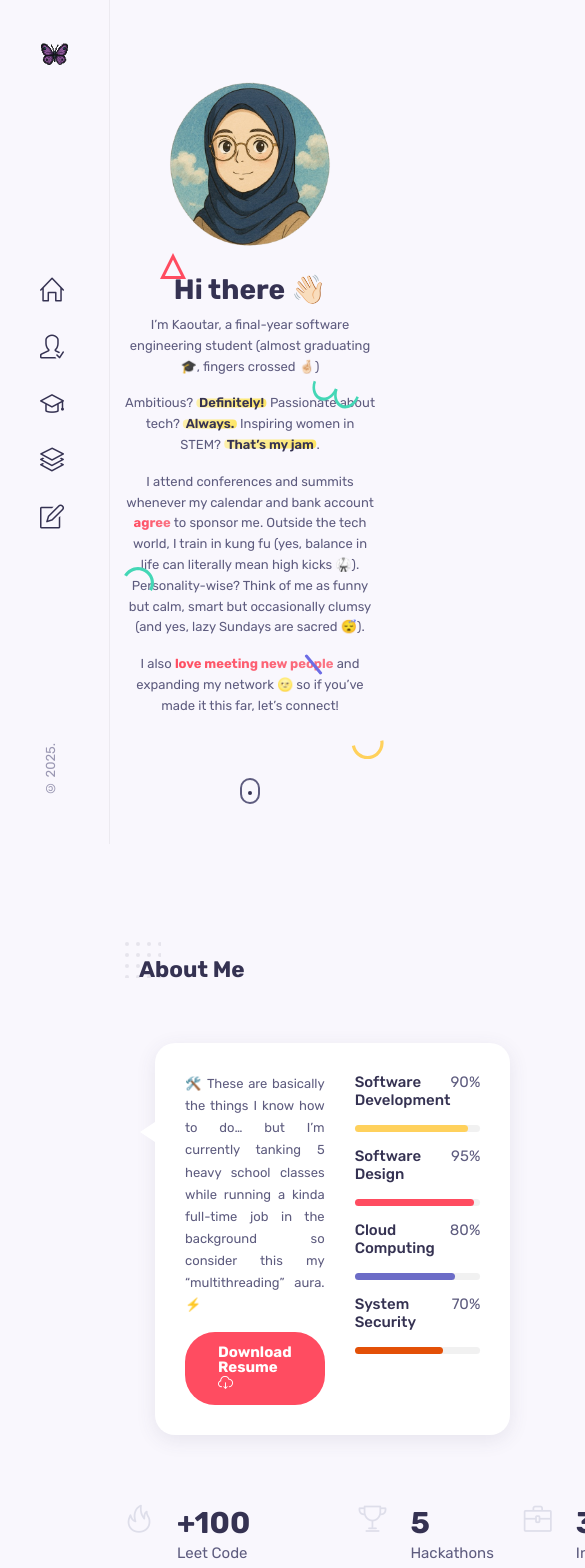
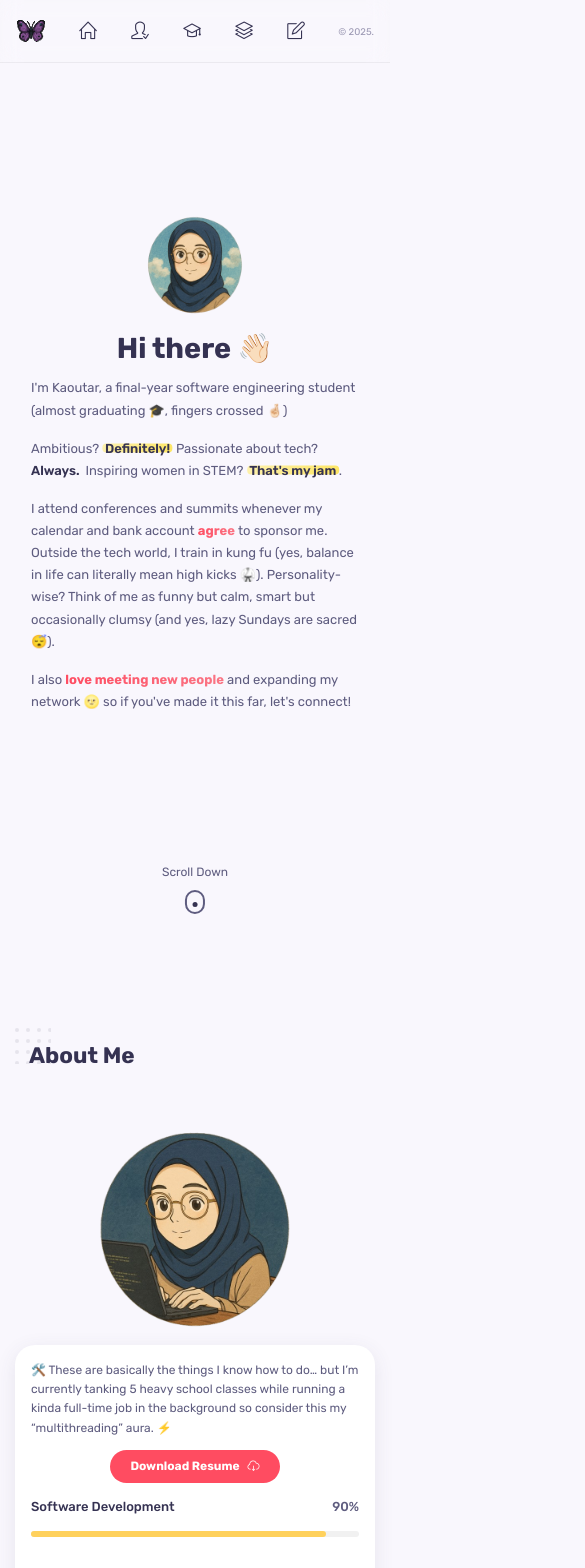
Before and after one commit to kaoutarell/PortfolioKaoutarCodes, a Next.js app: page / in a window 390 px wide. Shown: the top 1568 px of the page, 585 px wide, since content can reach past the window. Built offline with nearby package versions, Linux system fonts and the light colour scheme.

Commit message:
[fix] responsiveness issue fixed for home + sidebar

```diff
--- a/src/app/page.js
+++ b/src/app/page.js
@@ -19,7 +19,7 @@ export default function Page() {
         {/* <Services /> */}
         <Resume />
         <Portfolio />
-        <Pricing />
+        {/* <Pricing /> */}
         <Testimonials />
         <Blog />
         {/* <Contact /> */}
--- a/src/components/about/about.css
+++ b/src/components/about/about.css
@@ -1,6 +1,14 @@
+/* Desktop Styles */
 .about__container {
   grid-template-columns: 3fr 9fr;
   column-gap: 1.875rem;
+}
+
+.about__img {
+  width: 100%;
+  height: auto;
+  border-radius: var(--border-radius);
+  object-fit: cover;
 }
 
 .about__data {
@@ -30,9 +38,17 @@
   margin-bottom: 1rem;
   text-align: justify;
   font-size: var(--small-font-size);
+  line-height: 1.6;
 }
 
-.about__skilss {
+.about__info .btn {
+  display: inline-flex;
+  align-items: center;
+  gap: 0.5rem;
+  white-space: nowrap;
+}
+
+.about__skills {
   row-gap: 1.25rem;
 }
 
@@ -40,6 +56,7 @@
   display: flex;
   justify-content: space-between;
   margin-bottom: 1rem;
+  align-items: center;
 }
 
 .skills__name {
@@ -49,6 +66,7 @@
 
 .skills__number {
   line-height: 1.2;
+  font-weight: var(--font-medium);
 }
 
 .skills__bar,
@@ -56,7 +74,6 @@
   height: 7px;
   border-radius: 0.25rem;
   margin-bottom: 15px;
-  /* added */
 }
 
 .skills__bar {
@@ -66,6 +83,7 @@
 .skills__percentage {
   display: block;
   background-color: var(--first-color);
+  transition: width 0.3s ease;
 }
 
 .development {
@@ -97,13 +115,211 @@
 .about__box {
   display: flex;
   column-gap: 1.5rem;
+  align-items: center;
+  padding: 1rem;
+  background-color: var(--container-color);
+  border-radius: var(--border-radius);
+  transition: transform 0.3s ease;
+}
+
+.about__box:hover {
+  transform: translateY(-5px);
 }
 
 .about__icon {
   font-size: var(--h1-font-size);
   color: #dedeea;
+  flex-shrink: 0;
 }
 
 .about__title {
   font-size: 1.875rem;
+  margin-bottom: 0.25rem;
+  font-weight: var(--font-bold);
 }
+
+.about__subtitles {
+  font-size: var(--small-font-size);
+  color: var(--text-color-light);
+  line-height: 1.2;
+}
+
+/* Tablet Styles */
+@media screen and (max-width: 1024px) {
+  .about__container {
+    grid-template-columns: 1fr;
+    row-gap: 2rem;
+    text-align: center;
+  }
+
+  .about__img {
+    max-width: 300px;
+    margin: 0 auto;
+  }
+
+  .about__data {
+    padding: 1.5rem;
+    grid-template-columns: 1fr;
+    row-gap: 1.5rem;
+  }
+
+  .about__data::before {
+    display: none;
+  }
+
+  .about__boxes {
+    grid-template-columns: repeat(2, 1fr);
+    column-gap: 1.5rem;
+    row-gap: 1.5rem;
+    margin-top: 3rem;
+  }
+
+  .about__box {
+    flex-direction: column;
+    text-align: center;
+    padding: 1.5rem;
+    row-gap: 1rem;
+  }
+
+  .about__icon {
+    font-size: 2.5rem;
+  }
+}
+
+/* Mobile Styles */
+@media screen and (max-width: 768px) {
+  .about__container {
+    row-gap: 1.5rem;
+  }
+
+  .about__img {
+    max-width: 250px;
+  }
+
+  .about__data {
+    padding: 1.25rem;
+    row-gap: 1.25rem;
+  }
+
+  .about__description {
+    text-align: left;
+    font-size: var(--smaller-font-size);
+  }
+
+  .about__info {
+    text-align: center;
+  }
+
+  .about__info .btn {
+    font-size: var(--small-font-size);
+    padding: 0.75rem 1.5rem;
+  }
+
+  .skills__name {
+    font-size: var(--small-font-size);
+  }
+
+  .skills__number {
+    font-size: var(--small-font-size);
+  }
+
+  .about__boxes {
+    grid-template-columns: 1fr;
+    row-gap: 1rem;
+    margin-top: 2rem;
+  }
+
+  .about__box {
+    flex-direction: row;
+    text-align: left;
+    padding: 1rem;
+    column-gap: 1rem;
+  }
+
+  .about__icon {
+    font-size: 2rem;
+  }
+
+  .about__title {
+    font-size: 1.5rem;
+  }
+
+  .about__subtitles {
+    font-size: var(--smaller-font-size);
+  }
+}
+
+/* Extra Small Mobile */
+@media screen and (max-width: 480px) {
+  .about__container {
+    row-gap: 1rem;
+  }
+
+  .about__img {
+    max-width: 200px;
+  }
+
+  .about__data {
+    padding: 1rem;
+    row-gap: 1rem;
+  }
+
+  .about__description {
+    font-size: var(--smaller-font-size);
+    margin-bottom: 0.75rem;
+  }
+
+  .about__info .btn {
+    font-size: var(--smaller-font-size);
+    padding: 0.6rem 1.2rem;
+  }
+
+  .skills__bar {
+    height: 6px;
+  }
+
+  .skills__percentage {
+    height: 6px;
+  }
+
+  .about__boxes {
+    margin-top: 1.5rem;
+  }
+
+  .about__box {
+    padding: 0.75rem;
+    column-gap: 0.75rem;
+  }
+
+  .about__icon {
+    font-size: 1.75rem;
+  }
+
+  .about__title {
+    font-size: 1.25rem;
+  }
+}
+
+/* Landscape Mobile */
+@media screen and (max-height: 500px) and (orientation: landscape) {
+  .about__container {
+    grid-template-columns: 1fr 2fr;
+    column-gap: 2rem;
+  }
+
+  .about__img {
+    max-width: 200px;
+  }
+
+  .about__boxes {
+    grid-template-columns: repeat(4, 1fr);
+    column-gap: 1rem;
+    margin-top: 1.5rem;
+  }
+
+  .about__box {
+    flex-direction: column;
+    text-align: center;
+    padding: 0.75rem;
+  }
+}
--- a/src/components/home/Home.jsx
+++ b/src/components/home/Home.jsx
@@ -2,7 +2,6 @@ import React from "react";
 import "./home.css";
 import HeaderSocials from "./HeaderSocials";
 import ScrollDown from "./ScrollDown";
-import Shapes from "./Shapes";
 
 const Home = () => {
   return (
@@ -10,14 +9,14 @@ const Home = () => {
       <div className="intro">
         <img src="/assets/my_avatar.png" alt="" className="home__img" />
         <h1 className="home__name">Hi there 👋🏻</h1>
-        <span className="home__education ">
-          I’m Kaoutar, a final-year software engineering student (almost
+        <span className="home__education">
+          I'm Kaoutar, a final-year software engineering student (almost
           graduating 🎓, fingers crossed 🤞🏻)
         </span>
         <p className="home__education">
           Ambitious? <span className="highlighted">Definitely!</span> Passionate
           about tech? <span className="highlighted">Always.</span> Inspiring
-          women in STEM? <span className="highlighted">That’s my jam</span>.
+          women in STEM? <span className="highlighted">That's my jam</span>.
         </p>
         <p className="home__education">
           I attend conferences and summits whenever my calendar and bank account{" "}
@@ -28,12 +27,11 @@ const Home = () => {
         </p>
         <p className="home__education">
           I also <span className="highlights_2">love meeting new people</span>{" "}
-          and expanding my network 🌝 so if you’ve made it this far, let’s
+          and expanding my network 🌝 so if you've made it this far, let's
           connect!
         </p>
         <HeaderSocials />
         <ScrollDown />
-        <Shapes />
       </div>
     </section>
   );
--- a/src/components/home/ScrollDown.jsx
+++ b/src/components/home/ScrollDown.jsx
@@ -12,7 +12,7 @@ const ScrollDown = () => {
         duration={900}
         className="mouse__wrapper"
       >
-        {/* <span className="home__scroll-name">Scroll Down</span> */}
+        <span className="home__scroll-name">Scroll Down</span>
         <span className="mouse">
           <span className="wheel"></span>
         </span>
--- a/src/components/home/home.css
+++ b/src/components/home/home.css
@@ -1,20 +1,25 @@
+/* Home Section - Original Design (No Shapes) */
 .home {
   position: relative;
   min-height: 100vh;
   display: flex;
   align-items: center;
   justify-content: center;
+  padding-bottom: 5rem; /* Space for scroll indicator */
 }
 
 .intro {
   max-width: 800px;
   text-align: center;
   z-index: 1;
+  padding: 0 1rem;
 }
 
 .home__img {
   margin-bottom: 1.5rem;
   width: 170px;
+  height: auto;
+  border-radius: 50%;
 }
 
 .home__name {
@@ -23,21 +28,16 @@
   margin-bottom: 0.5rem;
 }
 
-.highlights {
-  font-weight: 700;
-  background: linear-gradient(90deg, #330173, #6c0fae);
-  -webkit-background-clip: text;
-  -webkit-text-fill-color: transparent;
+.home__education {
+  display: block;
+  width: 100%;
+  text-align: center;
+  font-size: var(--small-font-size);
+  line-height: 1.6;
+  margin-bottom: 1rem;
 }
 
-.highlights_2 {
-  font-weight: 700;
-  background: linear-gradient(90deg, hsl(353, 100%, 65%), hsl(353, 93%, 72%));
-  -webkit-background-clip: text;
-  -webkit-text-fill-color: transparent;
-  text-decoration: underline;
-}
-
+/* Highlight Styles */
 .highlighted {
   font-weight: 600;
   position: relative;
@@ -60,16 +60,15 @@
   opacity: 0.7;
 }
 
-.home__education {
-  display: block; /* makes span act like a paragraph */
-  width: 100%; /* takes all available width */
-  text-align: center; /* ensures text is centered */
-  /* font-size: clamp(0.9rem, 2.5vw, 1rem); */
-  font-size: var(--small-font-size);
-  line-height: 1.6;
-  margin-bottom: 1rem;
+.highlights_2 {
+  font-weight: 700;
+  background: linear-gradient(90deg, hsl(353, 100%, 65%), hsl(353, 93%, 72%));
+  -webkit-background-clip: text;
+  -webkit-text-fill-color: transparent;
+  text-decoration: underline;
 }
 
+/* Social Links */
 .home__socials {
   display: flex;
   column-gap: 1.75rem;
@@ -87,24 +86,40 @@
   color: hsl(43, 100%, 68%) !important;
 }
 
+/* Scroll Down */
 .scroll__down {
   position: absolute;
-  bottom: 2.5rem;
-  left: 0;
-  width: 100%;
+  bottom: 2rem;
+  left: 50%;
+  transform: translateX(-50%);
+  width: auto;
 }
+
+.mouse__wrapper {
+  text-align: center;
+  cursor: pointer;
+}
+
 .home__scroll-name {
   font-size: var(--small-font-size);
+  color: var(--text-color-light);
+  margin-bottom: 0.75rem;
+  display: block;
 }
+
 .mouse {
   border: 2px solid var(--text-color);
   display: block;
   height: 1.6rem;
   width: 1.25rem;
   margin: auto;
-  margin-top: 0.75rem;
   border-radius: 1rem;
   position: relative;
+  transition: all 0.3s ease;
+}
+
+.mouse:hover {
+  border-color: hsl(43, 100%, 68%);
 }
 
 @keyframes ani-mouse {
@@ -134,70 +149,170 @@
   animation: ani-mouse 2s linear infinite;
 }
 
-.shapes {
-  position: absolute;
-  left: 0;
-  top: 0;
-  height: 100%;
-  width: 100%;
-  pointer-events: none;
+/* Tablet Styles */
+@media screen and (max-width: 1024px) {
+  .home {
+    padding-bottom: 4rem;
   }
 
-.shape {
-  position: absolute;
+  .intro {
+    max-width: 700px;
   }
 
-.s1 {
-  left: 2%;
-  top: 10%;
+  .home__img {
+    width: 150px;
   }
 
-.s2 {
-  left: 18%;
-  top: 30%;
+  .home__education {
+    font-size: var(--normal-font-size);
+  }
 }
 
-.s3 {
-  left: 5%;
-  bottom: 30%;
+/* Mobile Styles */
+@media screen and (max-width: 768px) {
+  .home {
+    min-height: 100vh;
+    padding-bottom: 3rem;
   }
 
-.s4 {
-  left: 2%;
-  bottom: 10%;
+  .intro {
+    max-width: 100%;
+    padding: 0 0.5rem;
   }
 
-.s5 {
-  left: 44%;
-  top: 10%;
+  .home__img {
+    width: 120px;
+    margin-bottom: 1rem;
   }
 
-.s6 {
-  left: 36%;
-  bottom: 10%;
+  .home__name {
+    font-size: 2rem;
+    margin-bottom: 0.75rem;
   }
 
-.s7 {
-  top: 20%;
-  right: 25%;
+  .home__education {
+    font-size: var(--normal-font-size);
+    line-height: 1.7;
+    margin-bottom: 1.25rem;
+    text-align: left;
   }
 
-.s8 {
-  right: 24%;
-  bottom: 20%;
+  .home__socials {
+    column-gap: 1.5rem;
+    margin: 2rem 0 1.5rem 0;
   }
 
-.s9 {
-  right: 2%;
-  top: 10%;
+  .home__social-link i {
+    font-size: 1.5rem;
   }
 
-.s10 {
-  top: 45%;
-  right: 11%;
+  .scroll__down {
+    bottom: 1.5rem;
   }
 
-.s11 {
-  bottom: 10%;
-  right: 2%;
+  .mouse {
+    height: 1.8rem;
+    width: 1.4rem;
   }
+
+  .wheel {
+    width: 0.3rem;
+    height: 0.3rem;
+  }
+}
+
+/* Small Mobile */
+@media screen and (max-width: 480px) {
+  .home {
+    padding-bottom: 2.5rem;
+  }
+
+  .intro {
+    padding: 0 1rem;
+  }
+
+  .home__img {
+    width: 100px;
+  }
+
+  .home__name {
+    font-size: 1.8rem;
+  }
+
+  .home__education {
+    font-size: var(--small-font-size);
+    margin-bottom: 1rem;
+  }
+
+  .home__socials {
+    column-gap: 1.2rem;
+    margin: 1.5rem 0;
+  }
+
+  .home__social-link i {
+    font-size: 1.3rem;
+  }
+
+  .scroll__down {
+    bottom: 1rem;
+  }
+
+  .home__scroll-name {
+    font-size: var(--smaller-font-size);
+    margin-bottom: 0.5rem;
+  }
+
+  .mouse {
+    height: 1.5rem;
+    width: 1.2rem;
+  }
+}
+
+/* Very Short Screens */
+@media screen and (max-height: 600px) {
+  .home {
+    padding-bottom: 2rem;
+  }
+
+  .scroll__down {
+    bottom: 0.5rem;
+  }
+
+  .home__scroll-name {
+    display: none; /* Hide text on very short screens */
+  }
+}
+
+/* Landscape Mobile */
+@media screen and (max-height: 500px) and (orientation: landscape) {
+  .home {
+    padding: 1rem 0 2rem 0;
+  }
+
+  .intro {
+    max-width: 90%;
+  }
+
+  .home__img {
+    width: 80px;
+    margin-bottom: 0.5rem;
+  }
+
+  .home__name {
+    font-size: 1.5rem;
+    margin-bottom: 0.5rem;
+  }
+
+  .home__education {
+    font-size: var(--small-font-size);
+    margin-bottom: 0.8rem;
+  }
+
+  .home__socials {
+    margin: 1rem 0;
+  }
+
+  .scroll__down {
+    bottom: 0.5rem;
+  }
+}
--- a/src/components/sidebar/sidebar.css
+++ b/src/components/sidebar/sidebar.css
@@ -1,3 +1,4 @@
+/* Desktop Styles */
 .aside {
   position: fixed;
   left: 0;
@@ -11,6 +12,7 @@
   flex-direction: column;
   justify-content: space-between;
   z-index: 10;
+  transition: all 0.3s ease;
 }
 
 .nav__list {
@@ -23,6 +25,7 @@
   font-size: 1.5rem;
   color: var(--title-color);
   font-weight: var(--font-bold);
+  transition: color 0.3s ease;
 }
 
 .nav__link:hover {
@@ -35,3 +38,144 @@
   transform: rotate(-180deg);
   writing-mode: vertical-rl;
 }
+
+/* Main content offset for desktop */
+.main {
+  margin-left: 110px;
+  transition: margin-left 0.3s ease;
+}
+
+/* Mobile Styles */
+@media screen and (max-width: 768px) {
+  .aside {
+    position: fixed;
+    left: 0;
+    top: 0;
+    right: 0;
+    width: 100%;
+    height: auto;
+    min-height: auto;
+    padding: 1rem 1.5rem;
+    flex-direction: row;
+    justify-content: space-between;
+    align-items: center;
+    border-right: none;
+    border-bottom: 1px solid rgba(0, 0, 0, 0.05);
+    backdrop-filter: blur(10px);
+    -webkit-backdrop-filter: blur(10px);
+    background: rgba(var(--body-color-rgb), 0.95);
+  }
+
+  .nav__logo {
+    order: 1;
+    flex-shrink: 0;
+  }
+
+  .nav__logo img {
+    height: 35px;
+    width: auto;
+  }
+
+  .nav {
+    order: 2;
+    flex: 1;
+    display: flex;
+    justify-content: center;
+    margin: 0 1rem;
+  }
+
+  .nav__list {
+    flex-direction: row;
+    column-gap: 1.5rem;
+    row-gap: 0;
+    align-items: center;
+    justify-content: center;
+    flex-wrap: nowrap;
+  }
+
+  .nav__link {
+    font-size: 1.2rem;
+    padding: 0.5rem;
+    border-radius: 50%;
+    display: flex;
+    align-items: center;
+    justify-content: center;
+    transition: all 0.3s ease;
+    min-width: 40px;
+    min-height: 40px;
+  }
+
+  .nav__link:hover {
+    background: hsl(43, 100%, 68%);
+    color: var(--body-color);
+    transform: translateY(-2px);
+  }
+
+  .nav__footer {
+    order: 3;
+    flex-shrink: 0;
+  }
+
+  .copyright {
+    transform: none;
+    writing-mode: horizontal-tb;
+    font-size: 0.7rem;
+    white-space: nowrap;
+  }
+
+  /* Adjust main content for mobile */
+  .main {
+    margin-left: 0;
+    margin-top: 80px;
+    padding-top: 1rem;
+  }
+}
+
+/* Tablet Styles */
+@media screen and (max-width: 1024px) and (min-width: 769px) {
+  .aside {
+    width: 90px;
+    padding: 2rem 1.5rem;
+  }
+
+  .main {
+    margin-left: 90px;
+  }
+
+  .nav__link {
+    font-size: 1.3rem;
+  }
+
+  .copyright {
+    font-size: 0.6rem;
+  }
+}
+
+/* Extra small screens */
+@media screen and (max-width: 480px) {
+  .aside {
+    padding: 0.8rem 1rem;
+  }
+
+  .nav__logo img {
+    height: 30px;
+  }
+
+  .nav__list {
+    column-gap: 1rem;
+  }
+
+  .nav__link {
+    font-size: 1.1rem;
+    min-width: 36px;
+    min-height: 36px;
+  }
+
+  .copyright {
+    font-size: 0.6rem;
+  }
+
+  .main {
+    margin-top: 70px;
+  }
+}
--- a/src/components/testimonials/Testimonials.jsx
+++ b/src/components/testimonials/Testimonials.jsx
@@ -28,7 +28,7 @@ const Data = [
 const Testimonials = () => {
   return (
     <section className="testimonials container section" id="testimonials">
-      <h2 className="section__title">Clients, Collabs & Reviews</h2>
+      <h2 className="section__title">Facts</h2>
       <Swiper
         className="testimonials__container grid"
         // swiper modules
```
Also changed, not shown: src/components/sidebar/Sidebar.jsx (+0 -26 lines). Lines whose indentation alone changed are shown as unchanged.
